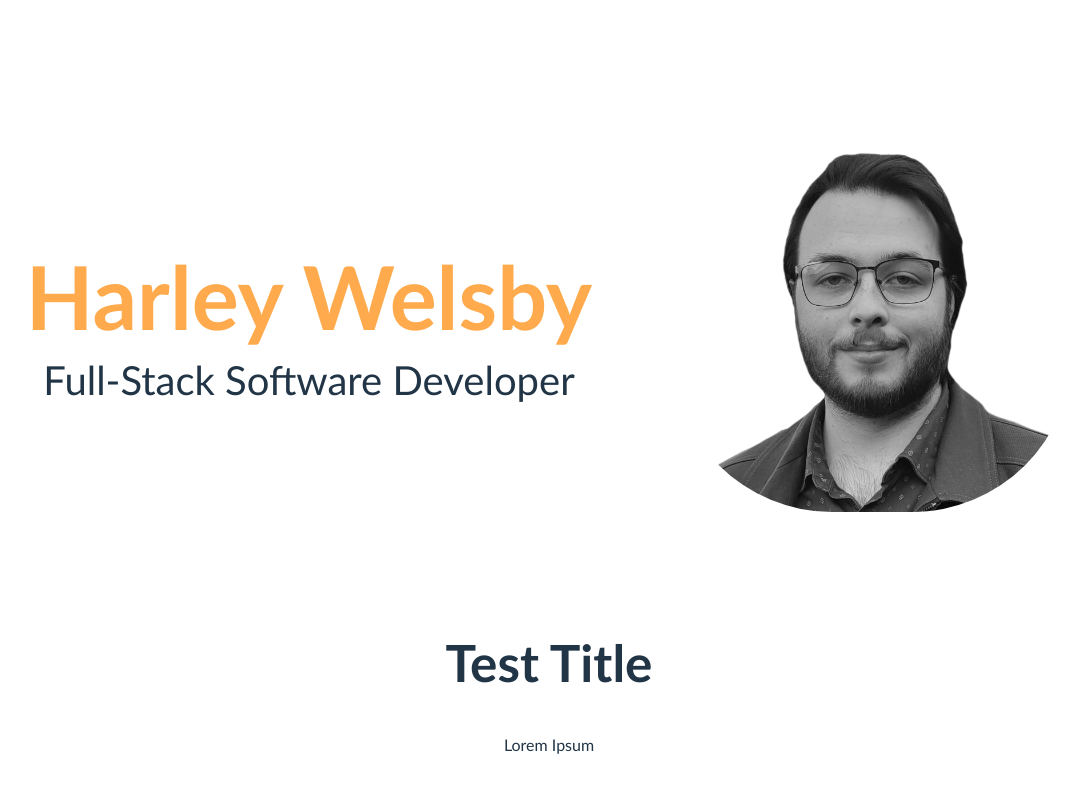
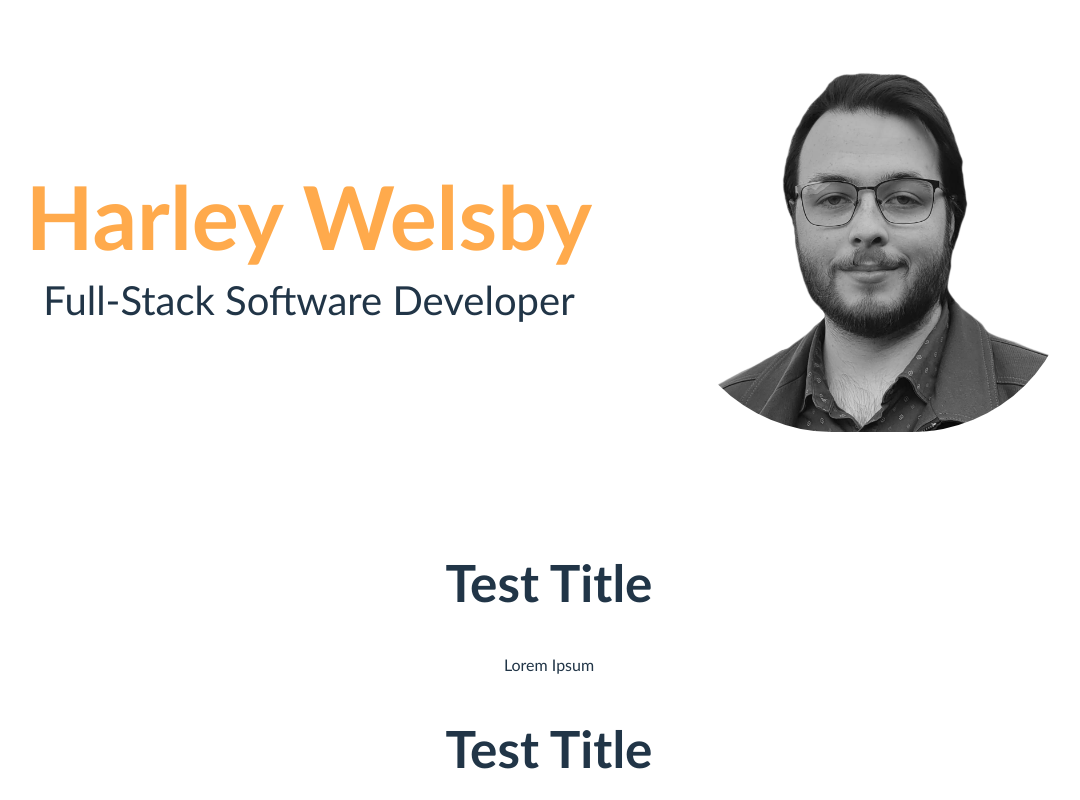
Before and after one commit to harleywelsby/Portfolio-Site, a React (Vite) app: page / in a window 1280 px wide. Shown: the top 800 px of the page, without its empty margins (91-1171 px from the left). Built offline with nearby package versions, Linux system fonts and the light colour scheme.

Commit message:
Fix home section padding

```diff
--- a/src/sections/HomeSection.tsx
+++ b/src/sections/HomeSection.tsx
@@ -3,7 +3,7 @@ import { HeadshotImage, NameText, RoleText } from '../styles/styledComponents';
 
 function HomeSection() {
   return (
-    <section className="hidden paddedSection verticalCenter">
+    <section className="hidden paddedBottom verticalCenter">
       <div className="horizontal">
         <div>
           <NameText>Harley Welsby</NameText>
--- a/src/styles/globals.css
+++ b/src/styles/globals.css
@@ -31,9 +31,12 @@
   flex-direction: row;
 }
 
-.paddedSection {
+.paddedBottom {
+  padding-bottom: 5rem;
+}
+
+.paddedTop {
   padding-top: 5rem;
-  padding-bottom: 5rem;
 }
 
 .verticalCenter {
```
